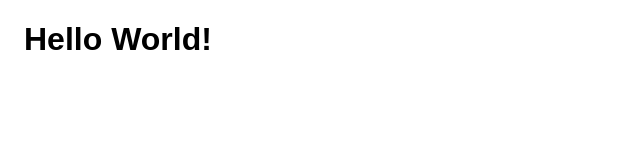
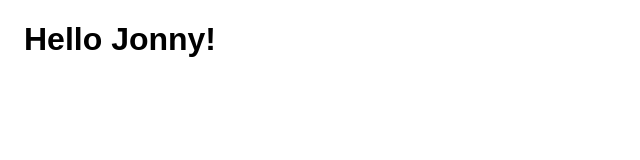
Before and after one commit to rpt-naboo/service-product-description, a React (Create React App) app in the folder client/: page / in a window 1280 px wide. Shown: the top 160 px of the page, without its empty margins (0-640 px from the left). Built offline with nearby package versions, Linux system fonts and the light colour scheme.

Commit message:
Working off of style.css

```diff
--- a/client/src/App.js
+++ b/client/src/App.js
@@ -1,11 +1,11 @@
 import React, { Component } from 'react';
-import './App.css';
+import './style.css';
 
 class App extends Component {
   render() {
     return (
       <div className='App'>
-        <h1> Hello World! </h1>
+        <h1> Hello Jonny! </h1>
       </div>
     );
   }
```
Also changed, not shown: client/src/style.css (renamed from client/src/App.css).
